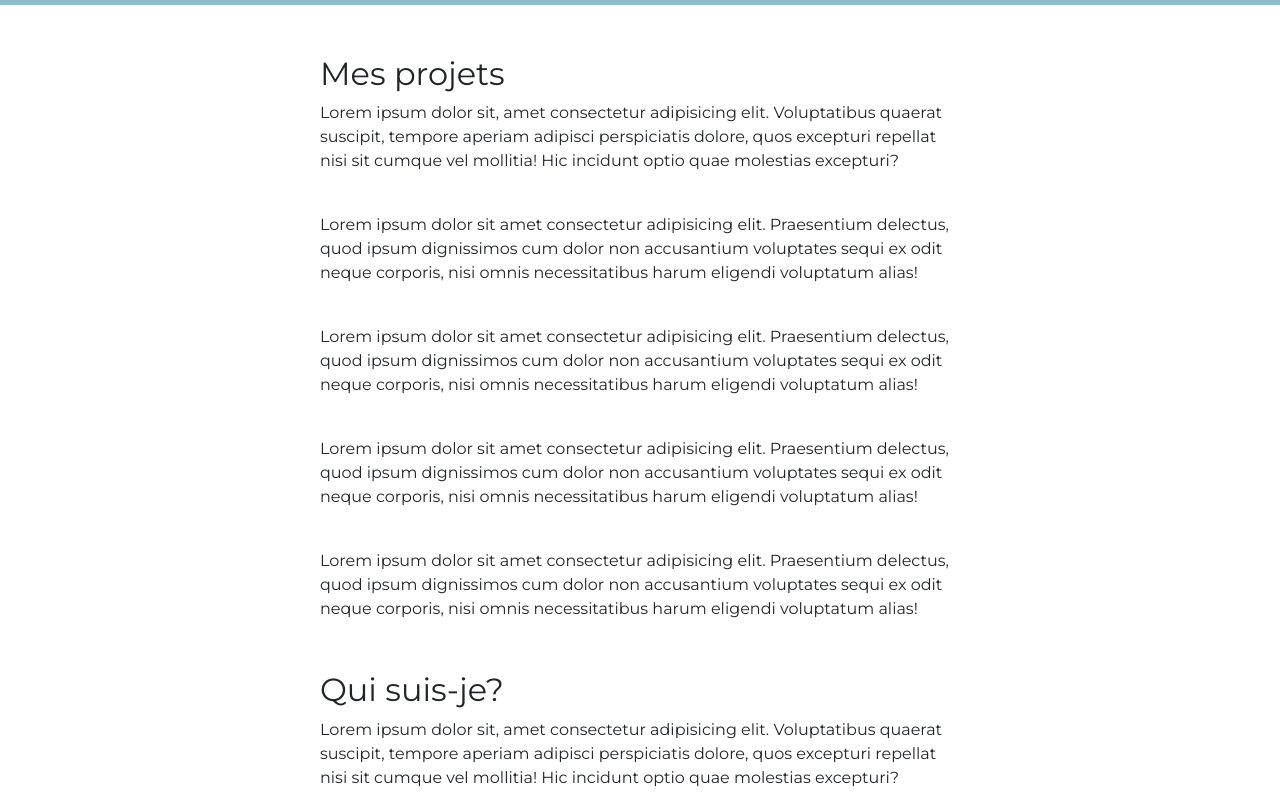
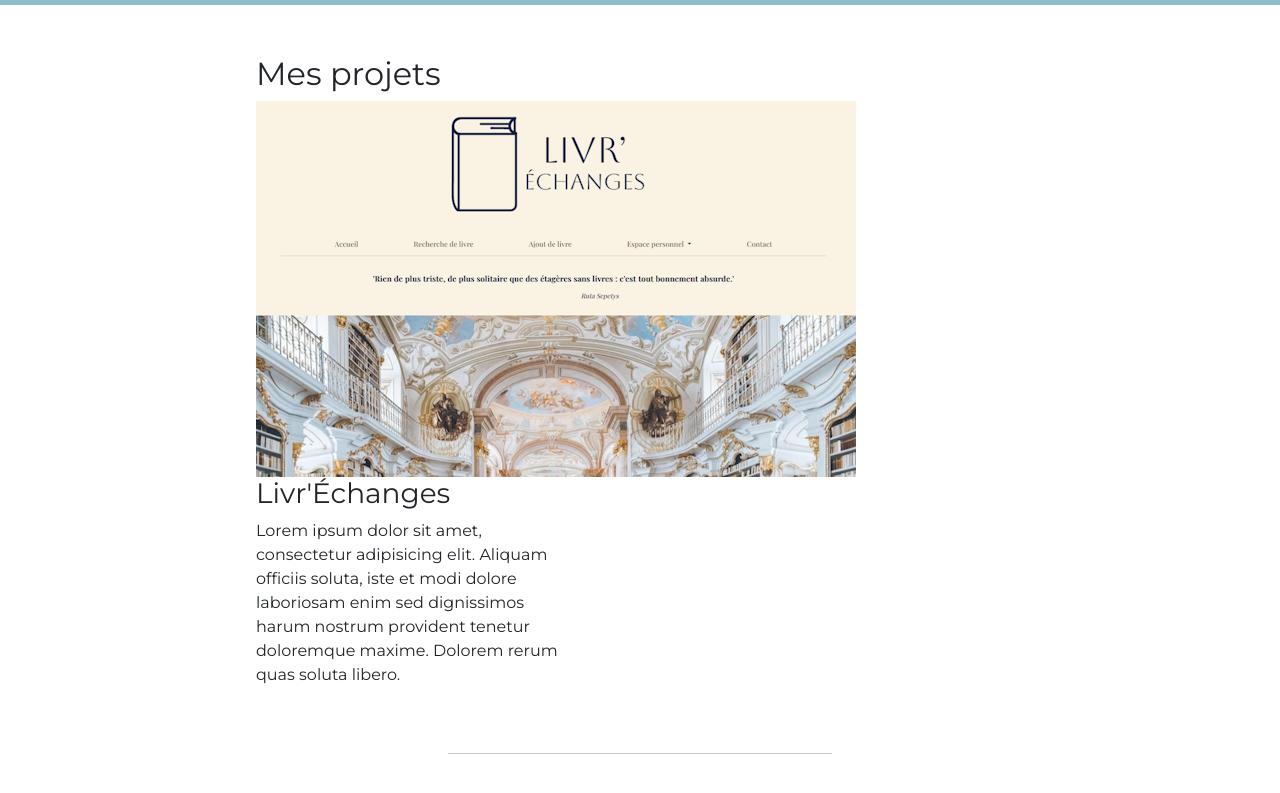
Before and after one commit to benoit-77/portfolio, a plain HTML site: page index.html in a window 1280 px wide. Shown: the part 800-1593 px from the top of the page. Drawn offline with nearby package versions, Linux system fonts and the light colour scheme.

Commit message:
added CSS and first project

```diff
--- a/assets/css/style.css
+++ b/assets/css/style.css
@@ -53,8 +53,37 @@ h1 {
 
 section {
     margin: 50px auto;
+    width: 60%;
+    min-width: 250px;
+}
+
+@media (max-width: 1250px) {
+    section {
+        width: 95%;
+        margin: 20px auto;
+    }
+  }
+
+.projects {
+    width: 100%;
+    display: flex;
+    flex-direction: row;
+    flex-wrap: wrap;
+    justify-content: space-between;
+    align-items: center;
+}
+
+.screenshots {
+    min-width: 200px;
+}
+
+.projectsText {
+    width: 40%;
+}
+
+hr {
     width: 50%;
-    min-width: 250px;
+    margin: 50px auto !important;
 }
 
 footer {
--- a/index.html
+++ b/index.html
@@ -21,7 +21,7 @@
             <p>Lorem, ipsum dolor sit amet consectetur adipisicing elit. Veniam nobis nostrum dignissimos saepe iusto vero ipsa labore earum ratione. Officia quidem eligendi architecto amet saepe quas explicabo, ad deserunt voluptas?</p>
         </div>
         <div>
-            <img src="/assets/pic_portfolio_1.png" alt="Photo de Benoit" class="imgHeader">
+            <img src="/assets/img/pic_portfolio_1.png" alt="Photo de Benoit" class="imgHeader">
         </div>
     </header>
 
@@ -56,15 +56,18 @@
 
         <section id="projects">
             <h2>Mes projets</h2>
-            <p>Lorem ipsum dolor sit, amet consectetur adipisicing elit. Voluptatibus quaerat suscipit, tempore aperiam adipisci perspiciatis dolore, quos excepturi repellat nisi sit cumque vel mollitia! Hic incidunt optio quae molestias excepturi?</p>
-            <br />
-            <p>Lorem ipsum dolor sit amet consectetur adipisicing elit. Praesentium delectus, quod ipsum dignissimos cum dolor non accusantium voluptates sequi ex odit neque corporis, nisi omnis necessitatibus harum eligendi voluptatum alias!</p>
-            <br />
-            <p>Lorem ipsum dolor sit amet consectetur adipisicing elit. Praesentium delectus, quod ipsum dignissimos cum dolor non accusantium voluptates sequi ex odit neque corporis, nisi omnis necessitatibus harum eligendi voluptatum alias!</p>
-            <br />
-            <p>Lorem ipsum dolor sit amet consectetur adipisicing elit. Praesentium delectus, quod ipsum dignissimos cum dolor non accusantium voluptates sequi ex odit neque corporis, nisi omnis necessitatibus harum eligendi voluptatum alias!</p>
-            <br />
-            <p>Lorem ipsum dolor sit amet consectetur adipisicing elit. Praesentium delectus, quod ipsum dignissimos cum dolor non accusantium voluptates sequi ex odit neque corporis, nisi omnis necessitatibus harum eligendi voluptatum alias!</p>
+
+            <div class="projects">
+              <img src="assets/img/screenshot_livrechanges_main.png" alt="Livr'Échanges" class="screenshots">
+              <div class="projectsText">
+                <h3>Livr'Échanges</h3>
+                <p>Lorem ipsum dolor sit amet, consectetur adipisicing elit. Aliquam officiis soluta, iste et modi dolore laboriosam enim sed dignissimos harum nostrum provident tenetur doloremque maxime. Dolorem rerum quas soluta libero.</p>
+              </div>
+            </div>
+
+            <hr>
+
+
         </section>
 
         <section id="aboutMe">
--- a/test_carousel/css/style.css
+++ b/test_carousel/css/style.css
@@ -4,3 +4,8 @@
     padding: 100px;
     border: 3px solid black;
 } */
+
+.slick-prev:before,
+.slick-next:before {
+color: black;
+}
```
Also changed, not shown: test_carousel/index.html (+8 -2 lines), assets/img/pic_portfolio_1.png (renamed from assets/pic_portfolio_1.png), assets/img/screenshot_livrechanges_main.png (added).
